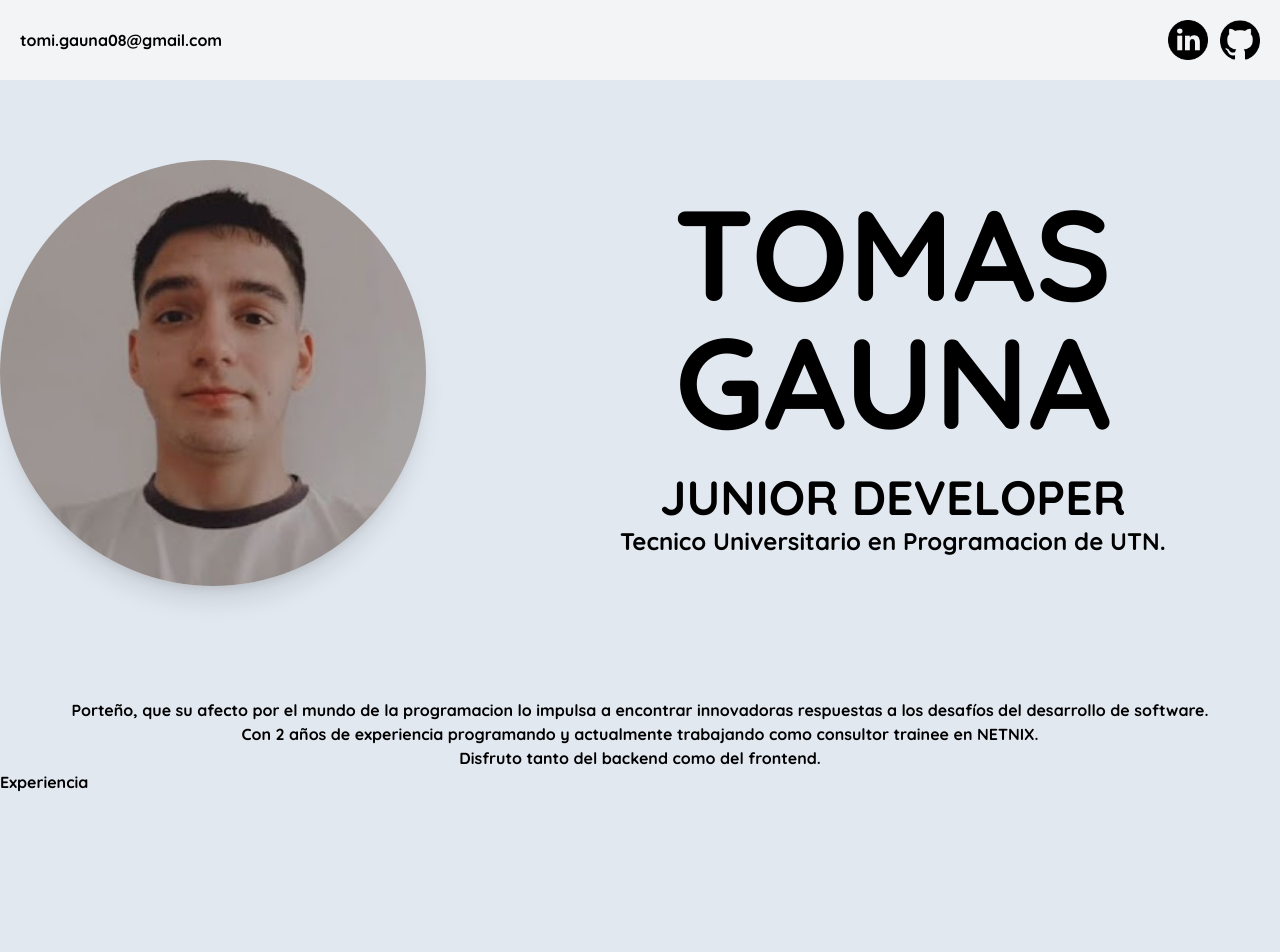
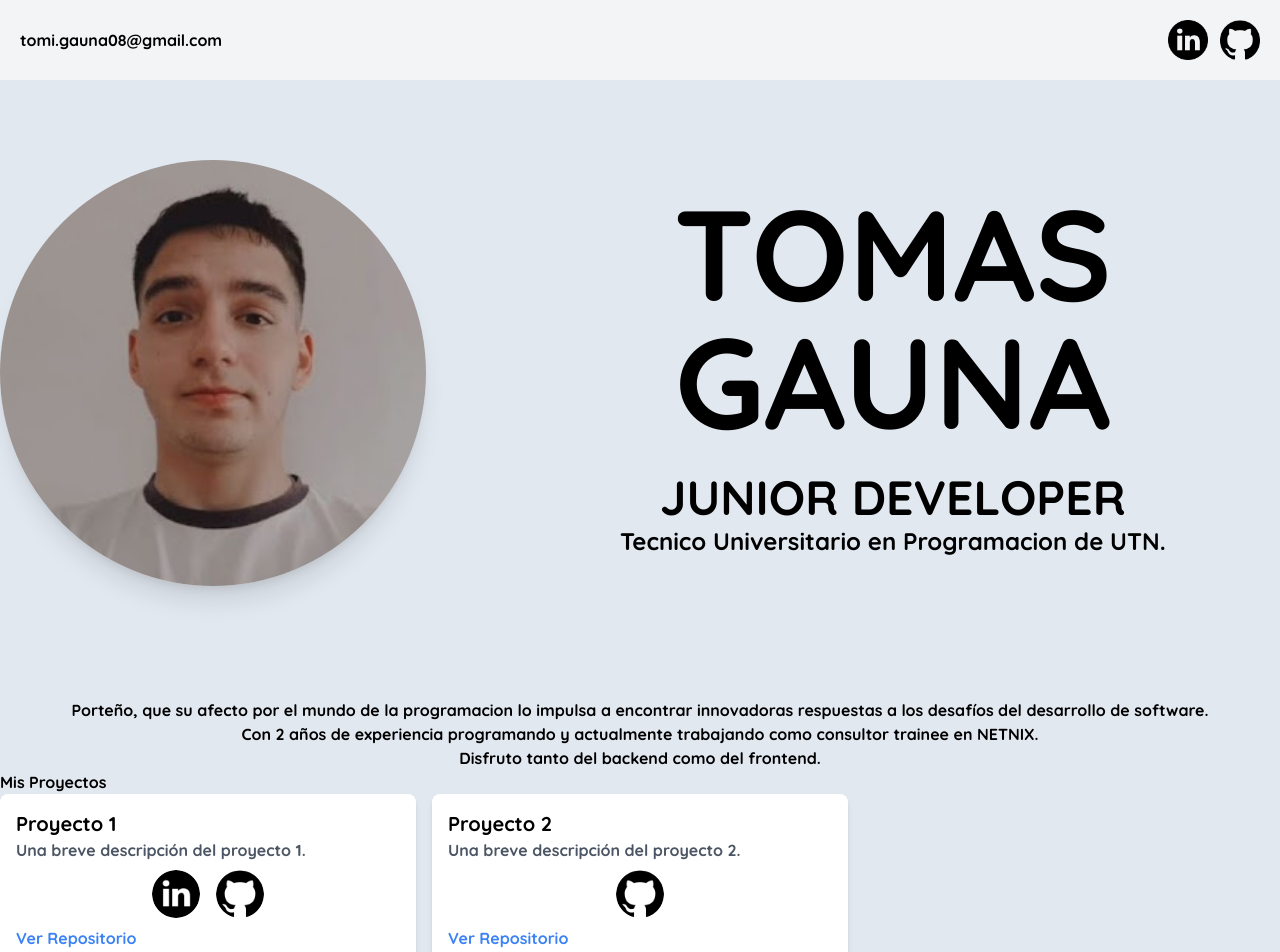
Before and after one commit to TomasGauna/TomasGauna.github.io, a Next.js app: page / in a window 1280 px wide. Shown: the top 952 px of the page. Before the commit the page ends 800 px from the top, so only its background shows below. Built offline with nearby package versions, Linux system fonts and the light colour scheme.

Commit message:
box de proyectos

```diff
--- /dev/null
+++ b/app/components/Box/Box.tsx
@@ -0,0 +1,38 @@
+// components/Box.tsx
+
+import React from 'react';
+import Image from 'next/image';
+
+interface Project {
+  title: string;
+  description: string;
+  repoLink?: string;
+  images: string[]; // Array de URL de las imágenes
+}
+
+const Box: React.FC<Project> = ({ title, description, repoLink, images }) => {
+  return (
+    <div className="bg-white rounded-lg shadow-md p-4">
+      <h3 className="text-xl font-semibold">{title}</h3>
+      <p className="text-gray-600 mb-2">{description}</p>
+      <div className="flex justify-center items-center space-x-4">
+        {images.map((image, index) => (
+          <div key={index} className="w-12 h-12 relative">
+            <Image
+              src={image}
+              alt={`Imagen ${index}`}
+              layout="fill"
+              objectFit="cover"
+              className="rounded-full"
+            />
+          </div>
+        ))}
+      </div>
+      {repoLink && (
+        <a href={repoLink} className="text-blue-500 hover:underline block mt-2">Ver Repositorio</a>
+      )}
+    </div>
+  );
+};
+
+export default Box;
--- a/app/components/Experiencia/Experiencia.tsx
+++ b/app/components/Experiencia/Experiencia.tsx
@@ -1,11 +1,32 @@
 import React from 'react'
+import Box from '../Box/Box';
 
 function Experiencia() {
+  const projects = [
+  {
+    title: "Proyecto 1",
+    description: "Una breve descripción del proyecto 1.",
+    images: ["/iconos/linkedin.png", "/iconos/github.png"],
+    repoLink: "https://github.com/example/repo1"
+  },
+  {
+    title: "Proyecto 2",
+    description: "Una breve descripción del proyecto 2.",
+    images: ["/iconos/github.png"],
+    repoLink: "https://github.com/example/repo2"
+  },
+];
+
   return (
     <div>
-      Experiencia
+      <h1>Mis Proyectos</h1>
+      <div className="grid grid-cols-1 sm:grid-cols-2 md:grid-cols-3 gap-4">
+        {projects.map((project, index) => (
+          <Box key={index} {...project} />
+        ))}
+      </div>
     </div>
-  )
-}
+  );
+};
 
 export default Experiencia
--- a/app/page.tsx
+++ b/app/page.tsx
@@ -5,13 +5,14 @@ import { Reveal } from "./components/Reveal/Reveal";
 import { Header } from './components/Header/Header';
 import { ToastContainer } from 'react-toastify';
 import Presentacion from './components/Presentacion/Presentacion';
+import Experiencia from './components/Experiencia/Experiencia';
 
 export default function Home() {
   return (
     <div className='w-screen'>
       <Header/>
       <Presentacion/>
-      Experiencia
+      <Experiencia/>
       <ToastContainer/>
     </div>
   );
```
